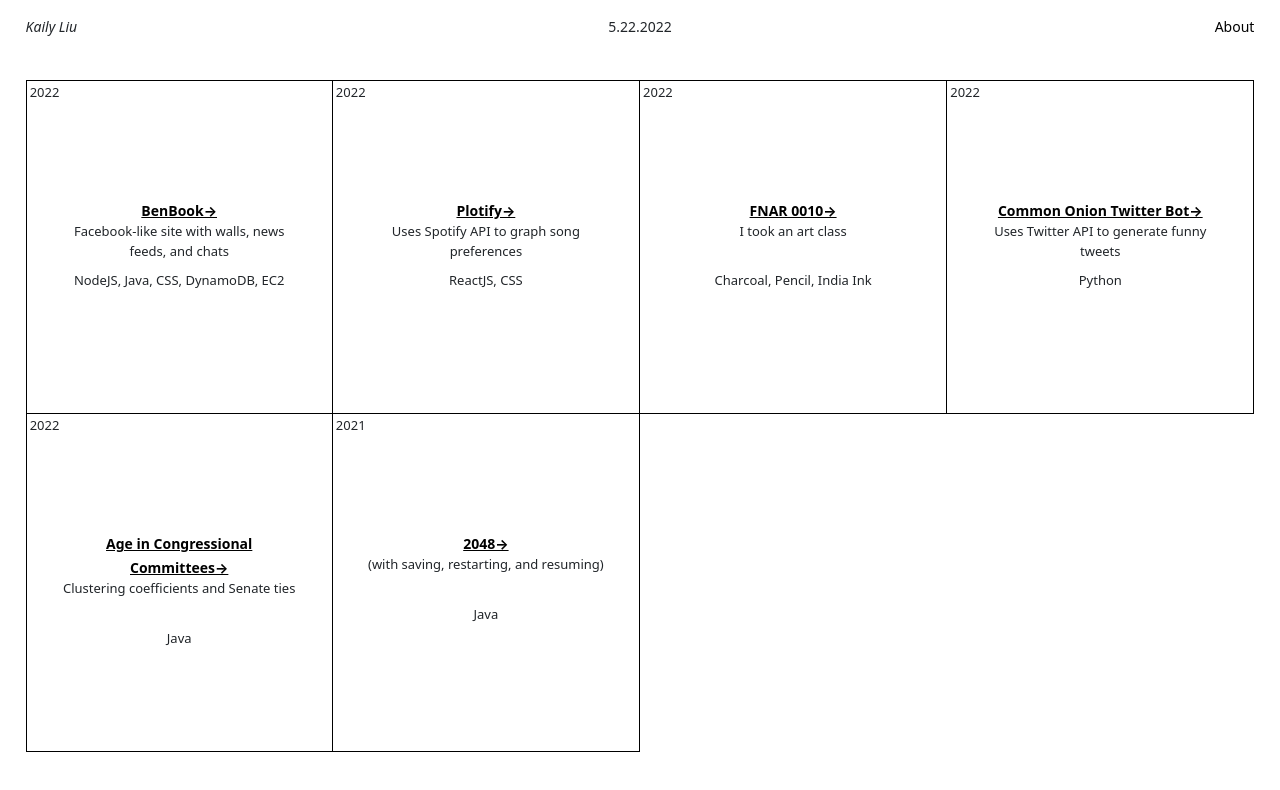
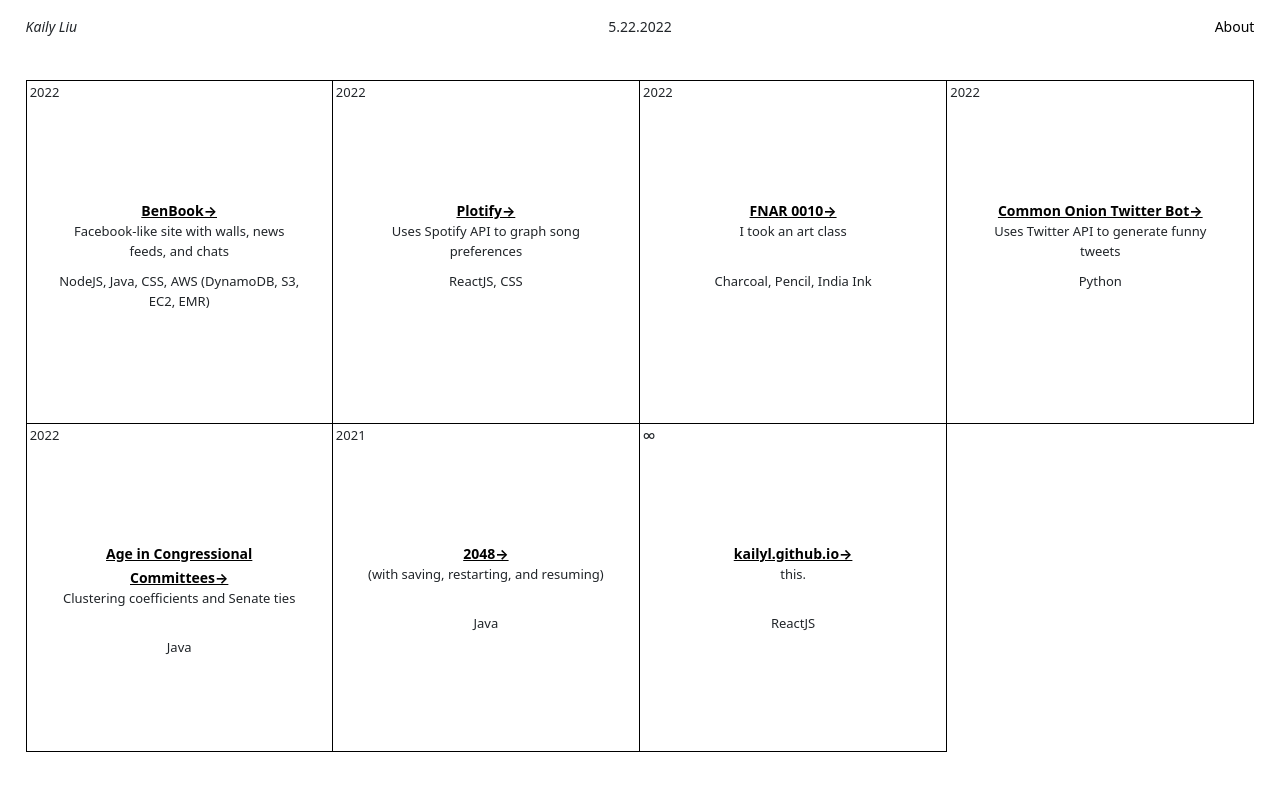
Before and after one commit to kailyl/old-site, a React (Create React App) app in the folder my-app/: page / in a window 1280 px wide. Shown: the top 790 px of the page. Built offline with nearby package versions, Linux system fonts and the light colour scheme.

Commit message:
add site + making things prettier

```diff
--- a/my-app/src/components/Homepage.jsx
+++ b/my-app/src/components/Homepage.jsx
@@ -10,7 +10,7 @@ export default function Homepage() {
         <div id="projects1">
           <Project
             name="BenBook"
-            tools="NodeJS, Java, CSS, DynamoDB, EC2"
+            tools="NodeJS, Java, CSS, AWS (DynamoDB, S3, EC2, EMR)"
             descr="Facebook-like site with walls, news feeds, and chats"
             time="2022"
             link="https://github.com/kailyl/benbook"/>
@@ -55,6 +55,14 @@ export default function Homepage() {
               time="2021"
               link="https://github.com/kailyl/2048"/>
         </div>
+        <div id="projects7">
+          <Project
+            name="kailyl.github.io"
+            tools="ReactJS"
+            descr="this."
+            time="∞"
+            link="https://github.com/kailyl/kailyl.github.io"/>
+        </div>
       </div>
     </div>
   );
--- a/my-app/src/style/Homepage.css
+++ b/my-app/src/style/Homepage.css
@@ -28,12 +28,7 @@
   border: 1px solid black;
 }
 
-#projects2 {
-  border: 1px solid black;
-  border-left: none;
-}
-
-#projects3, #projects4 {
+#projects2, #projects3, #projects4 {
   border: 1px solid black;
   border-left: none;
 }
@@ -43,7 +38,7 @@
   border-top: none;
 }
 
-#projects6 {
+#projects6, #projects7 {
   border: 1px solid black;
   border-top: none;
   border-left: none;
@@ -78,6 +73,11 @@
     border: 1px solid black;
     border-top: none;
     border-left: none;
+  }
+
+  #projects7 {
+    border: 1px solid black;
+    border-top: none;
   }
 }
 
@@ -114,7 +114,7 @@
   #projects1 {
     border: 1px solid black;
   }
-  #projects2, #projects3, #projects4, #projects5, #projects6 {
+  #projects2, #projects3, #projects4, #projects5, #projects6, #projects7 {
     border: 1px solid black;
     margin-top: -5px;
     border-top: none;
--- a/my-app/src/style/Project.css
+++ b/my-app/src/style/Project.css
@@ -36,7 +36,7 @@
     text-align: center;
 }
 
-@media only screen and (max-width: 700px) {
+@media only screen and (max-width: 900px) {
     #projName {
         margin-top: 5vh;
     }
@@ -44,7 +44,7 @@
 
 @media only screen and (max-width: 500px) {
     #projName {
-        margin-top: 2vh;
+        margin-top: 1vh;
     }
     #time {
         margin-top: 1%;
```
Also changed, not shown: my-app/src/components/Project.jsx (line endings or trailing spaces).
